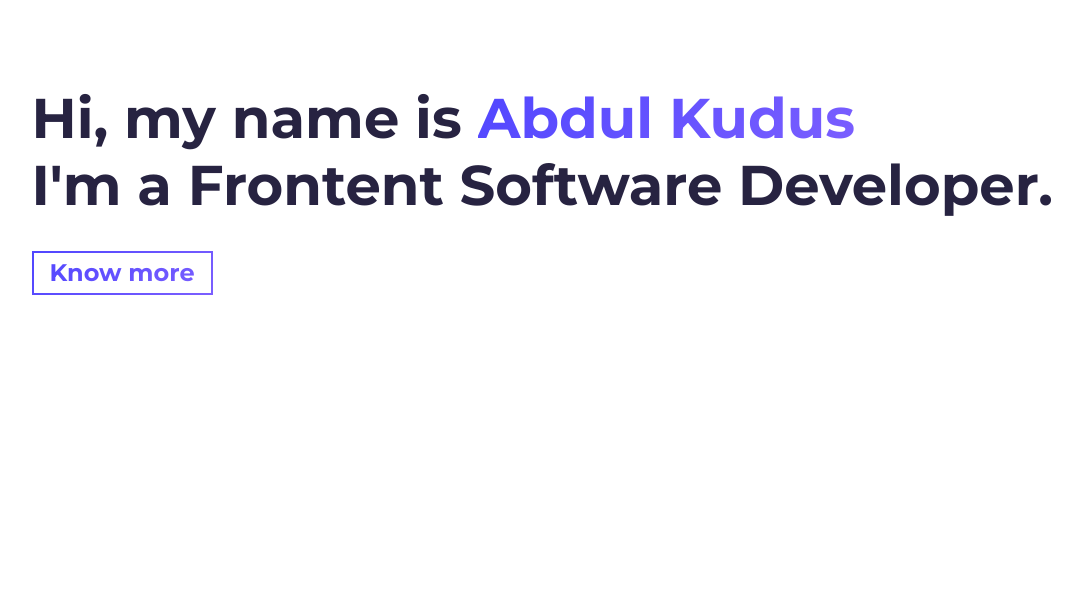
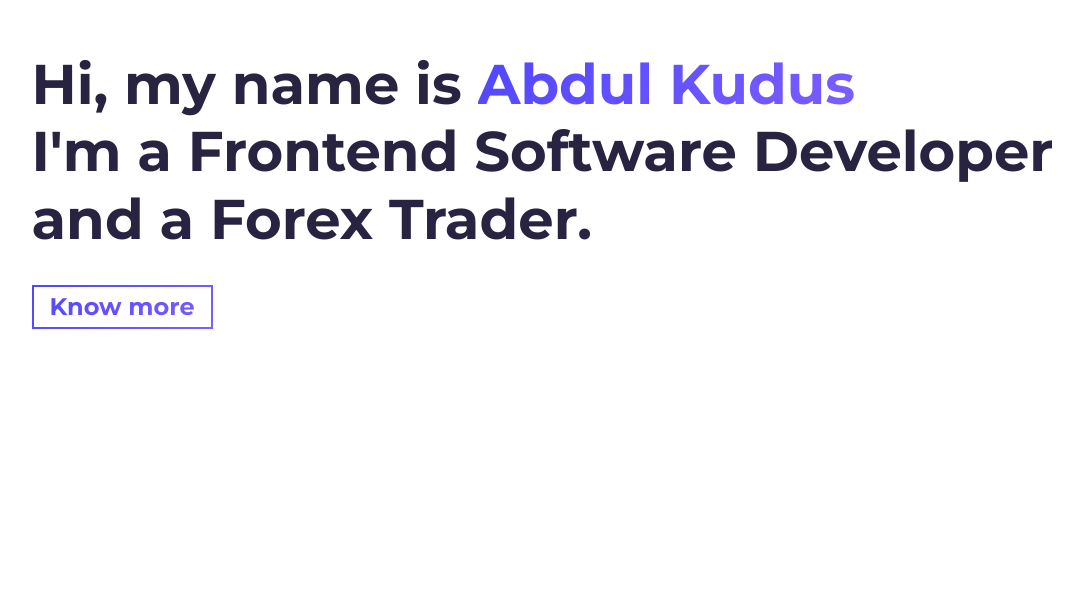
Before and after one commit to Abdull-Kudus/abdull-kudus-portfolio, a website built with Parcel: page src/index.html in a window 1280 px wide. Shown: the part 205-800 px from the top of the page, without its empty margins (46-1129 px from the left). Built offline with nearby package versions, Linux system fonts and the light colour scheme.

Commit message:
Update author and contact information in index.html

```diff
--- a/src/index.html
+++ b/src/index.html
@@ -2,12 +2,12 @@
   Hello!
   -
   Simplefolio is a clean and responsive portfolio template for Developers!
-  Created by Jacobo Martinez.
+  Created by Abdul Kudus.
   -
-  Github Repo: https://github.com/cobiwave/simplefolio/
-  Readme: https://github.com/cobiwave/simplefolio/README.md
+  Github Repo: https://github.com/Abdull-Kudus/abdull-kudus-portfolio
+  Readme: https://github.com/Abdull-Kudus/abdull-kudus-portfolio/README.md
   -
-  For business & inquires, contact me -> jacobojavier98@gmail.com
+  For business & inquires, contact me -> a.zakariam@alustudent.com
 -->
 <!DOCTYPE html>
 <html lang="en" class="sr">
@@ -22,7 +22,7 @@
     <!-- Todo: add some coding keywords below - e.g: (javascript, yourusername, etc) -->
     <meta name="keywords" content="[username], [name], skill" />
     <!-- Todo: improve your SEO by adding a small description of you -->
-    <meta name="description" content="[Your name here] | Developer" />
+    <meta name="description" content="Abdul Kudus | Developer" />
 
     <link
       rel="stylesheet"
@@ -48,7 +48,7 @@
         <h1 class="hero-title load-hidden">
           Hi, my name is <span class="text-color-main">Abdul Kudus</span>
           <br />
-          I'm a Frontent Software Developer.
+          I'm a Frontend Software Developer and a Forex Trader.
         </h1>
         <p class="hero-cta load-hidden">
           <a rel="noreferrer" class="cta-btn cta-btn--hero" href="#about"
```
